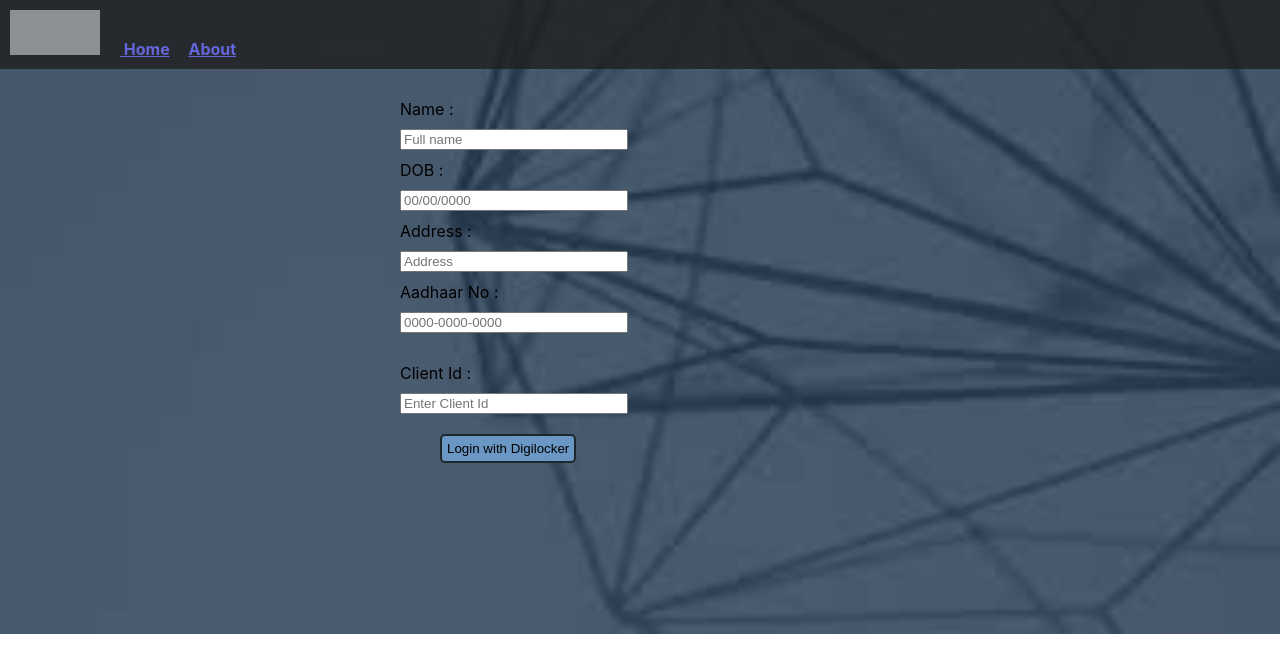
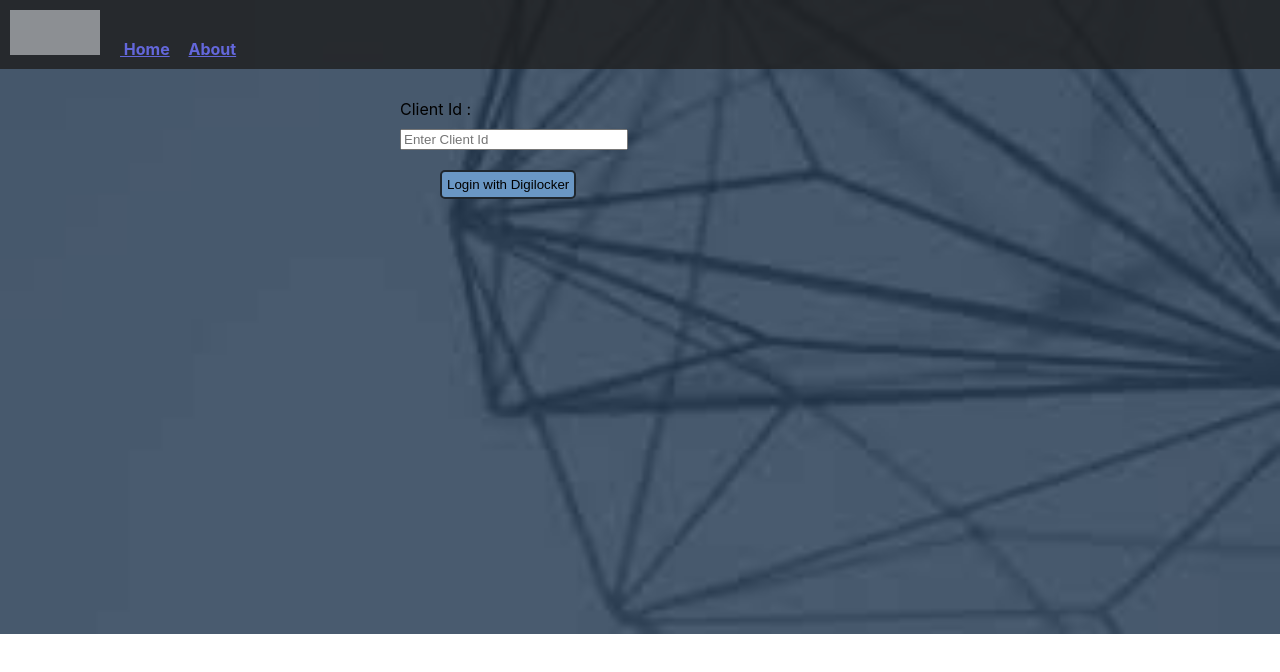
Before and after one commit to mundhegv15/myrepo, a React (Create React App) app: page / in a window 1280 px wide. Shown: the top 672 px of the page. Built offline with nearby package versions, Linux system fonts and the light colour scheme; grey boxes are pictures that could not be loaded.

Commit message:
removed form ui

```diff
--- a/src/Compo1.js
+++ b/src/Compo1.js
@@ -12,7 +12,7 @@ function Compo1()
     <div>
     <form>
 
-      <label>
+      {/* <label>
         Name :
         <input type={"text"} name="fullname" placeholder="Full name" />
       </label>
@@ -33,7 +33,7 @@ function Compo1()
         />
       </label>
 <br>
-</br>
+</br> */}
       <label>
           Client Id :
           <input
```
